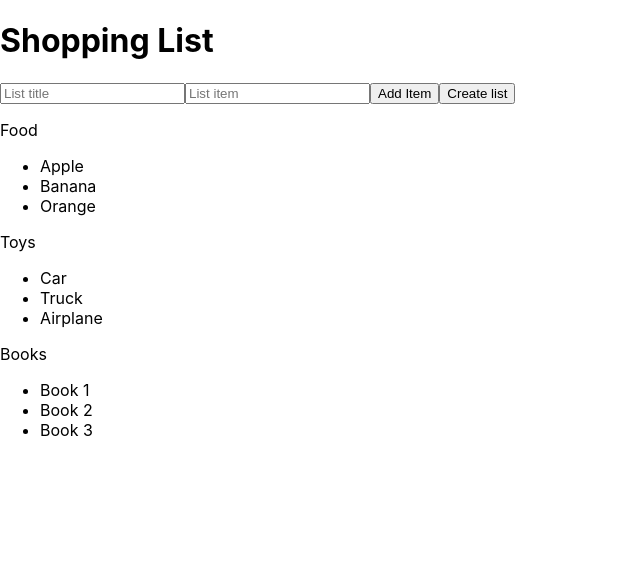
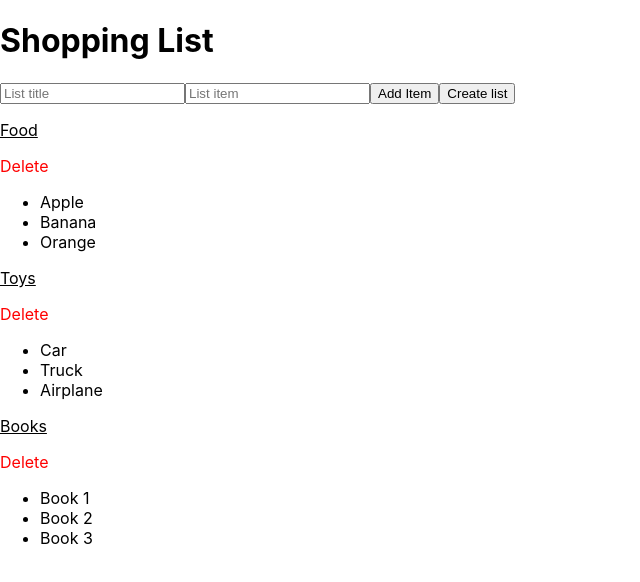
Before and after one commit to FormOfShred/shopping-list, a React (Create React App) app in the folder frontend/: page / in a window 1280 px wide. Shown: the top 582 px of the page, without its empty margins (0-640 px from the left). Built offline with nearby package versions, Linux system fonts and the light colour scheme.

Commit message:
delete list

```diff
--- a/frontend/src/App.tsx
+++ b/frontend/src/App.tsx
@@ -30,6 +30,10 @@ function App() {
     setLists([...lists, { title, items }]);
   }
 
+  const deleteFromList = (title: any) => {
+    setLists(lists.filter(list => list.title !== title));
+  }
+
   return (
       <div className="App">
         <h1>Shopping List</h1>
@@ -37,7 +41,7 @@ function App() {
         <AddList onAddList={addList} />
 
         {lists.map((list, index) => (
-          <List key={index} title={list.title} items={list.items} />
+          <List key={index} title={list.title} items={list.items} onDeleteList={deleteFromList} />
         ))}
 
 
--- a/frontend/src/components/Dashboard/list.tsx
+++ b/frontend/src/components/Dashboard/list.tsx
@@ -1,19 +1,29 @@
 import React from 'react';
 import { useNavigate } from 'react-router-dom';
 
-const List = (props: { title: string, items: string[] }) => {
+interface Props {
+    title: string;
+    items: string[];
+    onDeleteList: (title: string) => void;
+}
+
+const List: React.FC<Props> = ({ title, items, onDeleteList }) => {
     const navigate = useNavigate();
 
-    const { title, items } = props;
+    const handleOpenList = () => {
+        navigate('/shoppinglist', { state: { title, items } });
+      };
 
     const handleTitleClick = () => {
-        navigate('/shoppinglist', { state: { title, items } });
-      };
+        console.log('Delete list');
+        onDeleteList(title);
+    }
 
     return (
         <div>
             {/* List 1 */}
-            <p onClick={handleTitleClick}>{ title }</p>
+            <p onClick={handleOpenList} style={{ cursor: 'pointer', textDecoration: 'underline'}}>{ title }</p>
+            <p onClick={handleTitleClick} style={{ cursor: 'pointer', color: 'red'}}>Delete</p>
             <ul>
                 { items.map((item, index) => {
                     return <li key={index}>{ item }</li>
```
